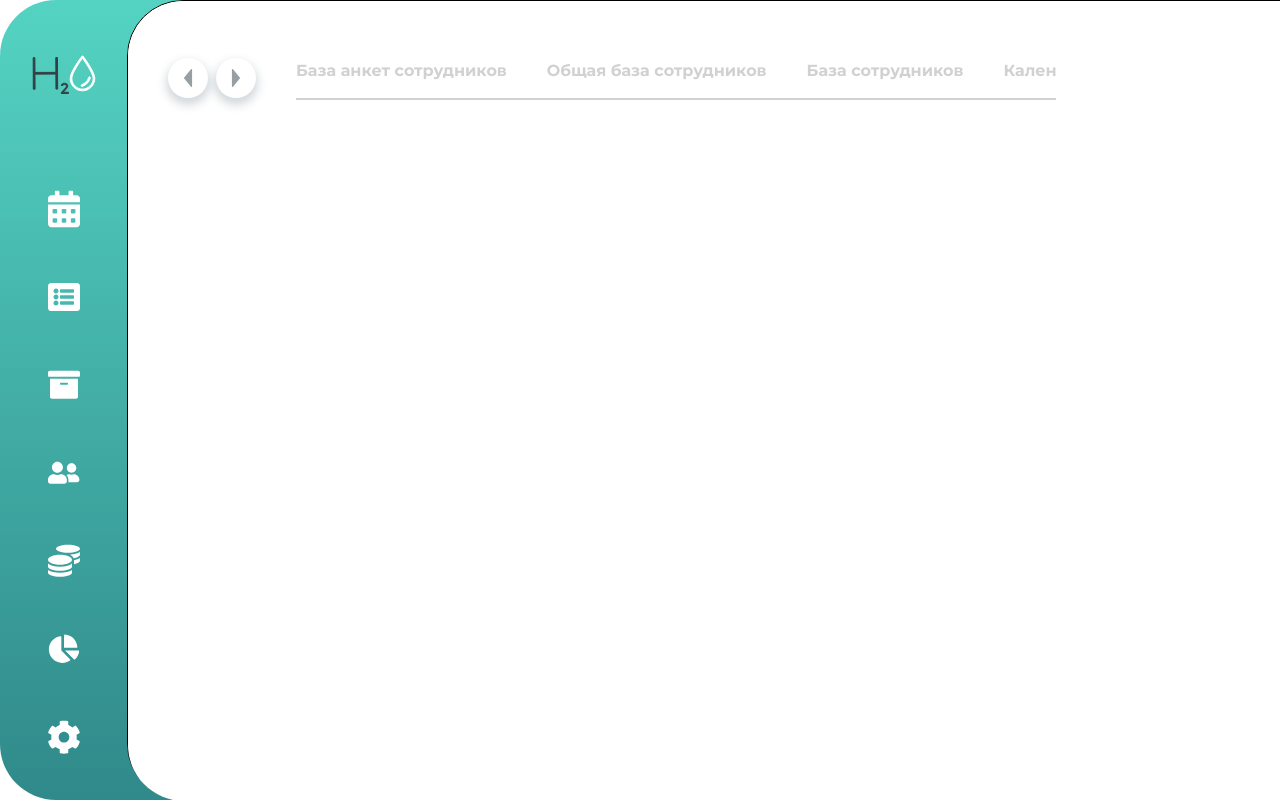
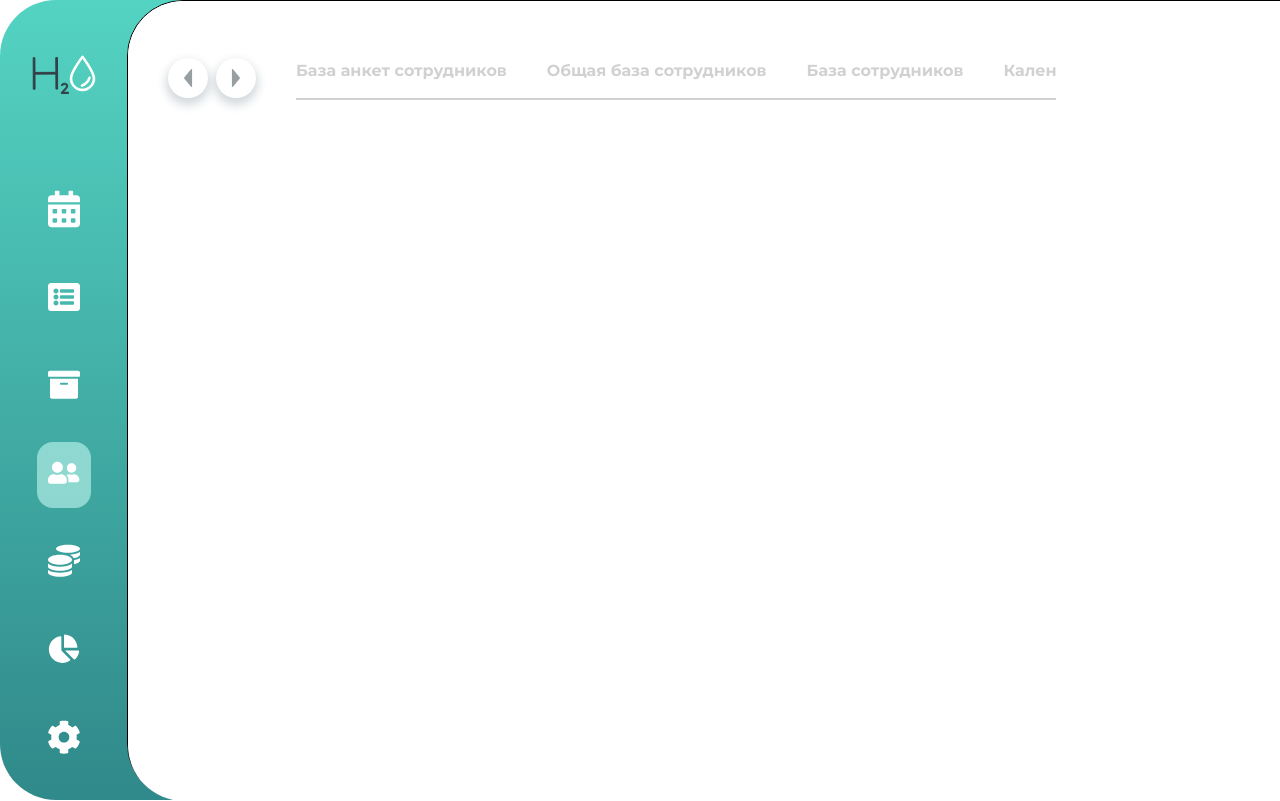
Before and after one commit to Aleksandr-Glebik/h2o_test_task, a React (Create React App) app: page /users in a window 1280 px wide. Shown: the top 801 px of the page. Built offline with nearby package versions, Linux system fonts and the light colour scheme.

Commit message:
feat: add active style for HeaderNavLink (NavLink or useLocation)

```diff
--- a/src/components/HeaderNav/HeaderNavLink/HeaderNavLink.module.scss
+++ b/src/components/HeaderNav/HeaderNavLink/HeaderNavLink.module.scss
@@ -29,6 +29,9 @@
 .img {
     width: 32px;
     height: 44px;
-    // width: 100%;
-    // height: 100%;
 }
+
+.activeLink {
+    background: rgba(169, 233, 224, 0.75);
+    border-radius: 16px;
+}
--- a/src/components/HeaderNav/HeaderNavLink/HeaderNavLink.tsx
+++ b/src/components/HeaderNav/HeaderNavLink/HeaderNavLink.tsx
@@ -1,25 +1,35 @@
 import React from 'react'
 import styles from './HeaderNavLink.module.scss'
 import { navLinkType } from '../../../data/dataNavLink'
-import { Link } from 'react-router-dom'
+import { NavLink } from 'react-router-dom'
+import clsx from 'clsx'
+import { useLocation } from 'react-router-dom'
+
 
 const HeaderNavLink: React.FC<navLinkType> = ({
   title,
   href,
-  srcSvg
+  srcSvg,
 }) => {
+  const { pathname } = useLocation()
+
   return (
     <li className={styles.item}>
-        <Link
+        <NavLink
           to={href}
-          className={styles.link}
+          className={clsx(
+            styles.link,
+            pathname === href
+             ? styles.activeLink
+             : ''
+          )}
         >
             <img
               src={srcSvg}
               alt={title}
               className={styles.img}
             />
-        </Link>
+        </NavLink>
     </li>
   )
 }
```
